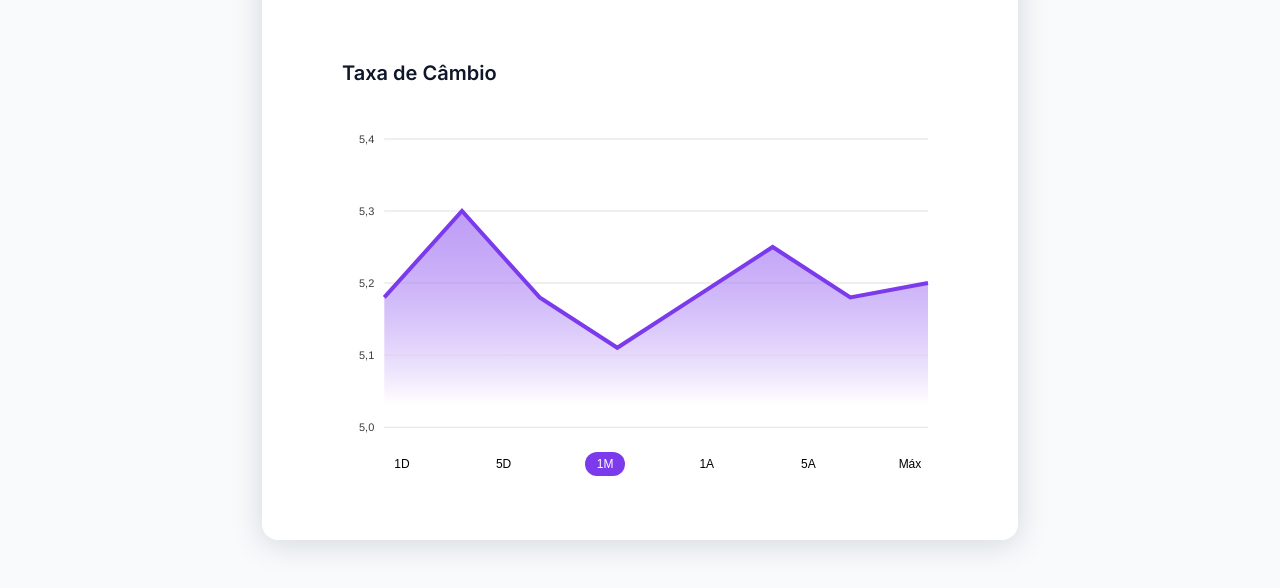
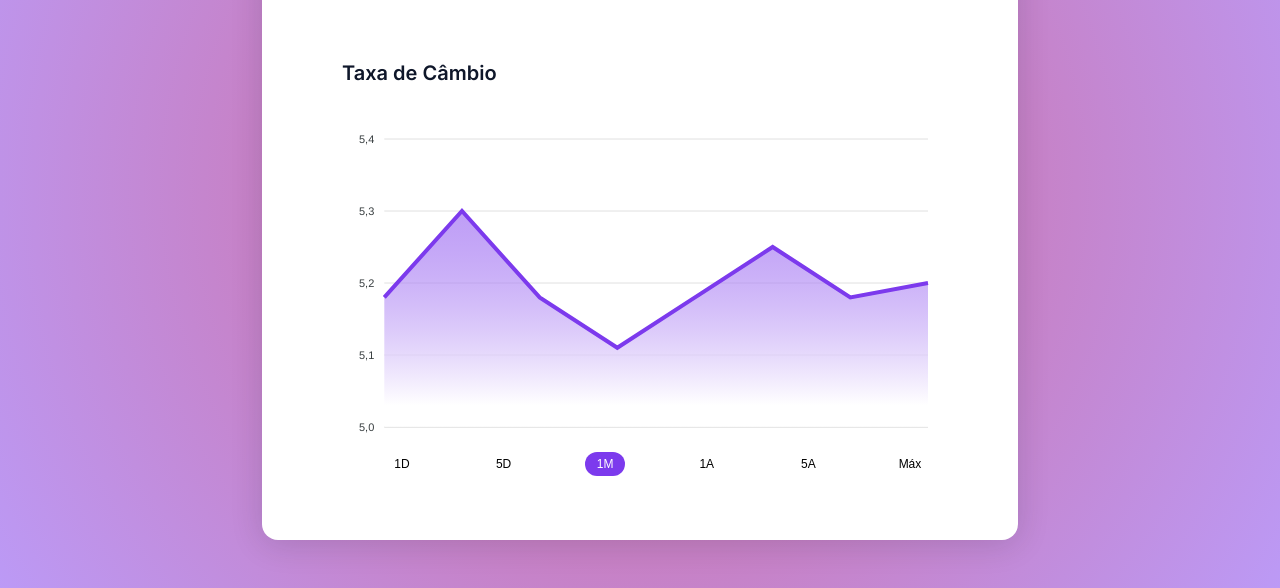
Before and after one commit to SanchesVitor/Conversor-Moedas, a plain HTML site: page index.html in a window 1280 px wide. Shown: the part 212-800 px from the top of the page. Drawn offline with nearby package versions, Linux system fonts and the light colour scheme.

Commit message:
Update style.css

```diff
--- a/src/styles/style.css
+++ b/src/styles/style.css
@@ -14,7 +14,8 @@
 
 body {
   font-size: 1.6rem;
-  background: #f8fafc;
+  background: radial-gradient(circle, rgba(209, 102, 148, 0.986) 0%, #7c3aed83 100%);
+  /* background: #f8fafc; */
 
   height: 100vh;
   display: grid;
```
